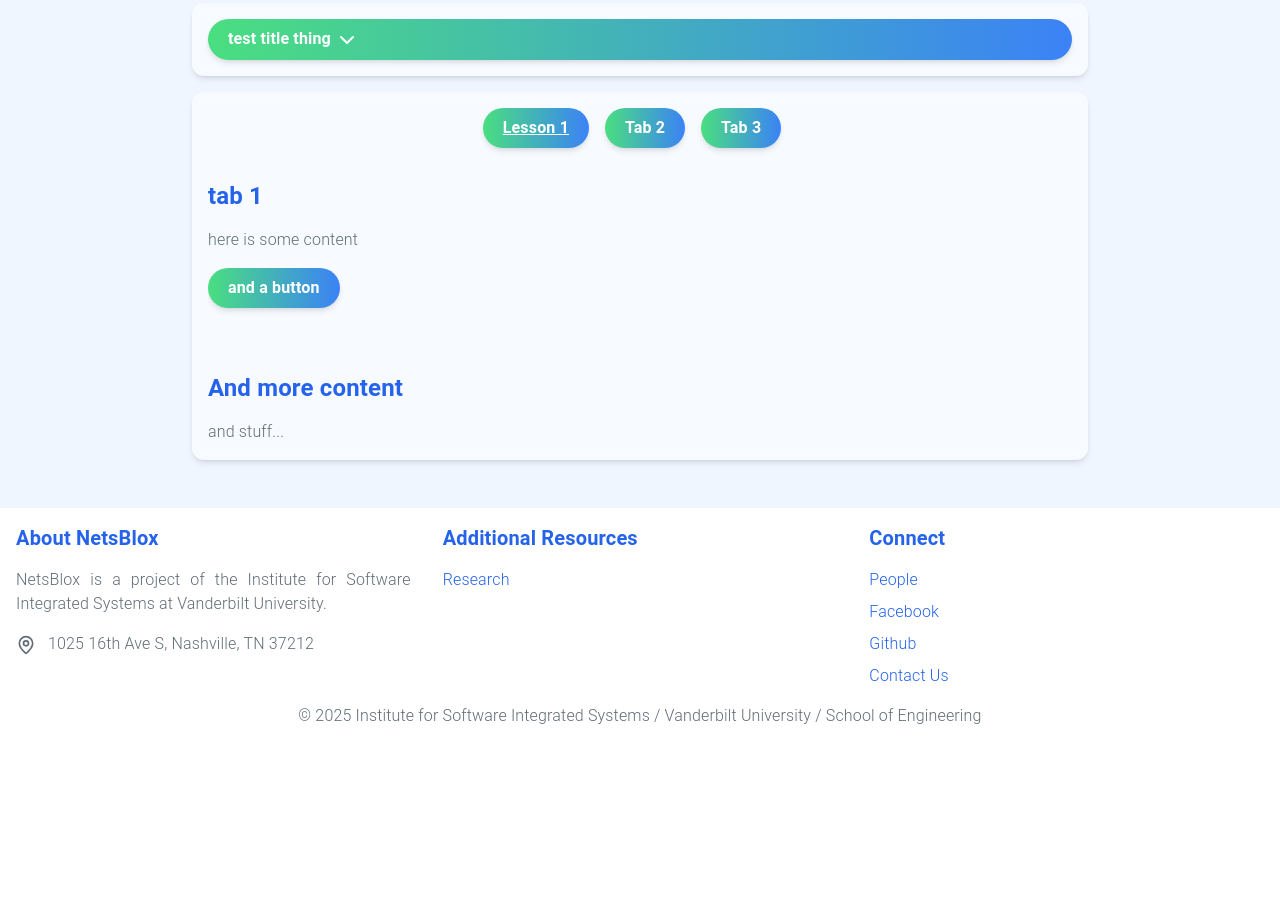
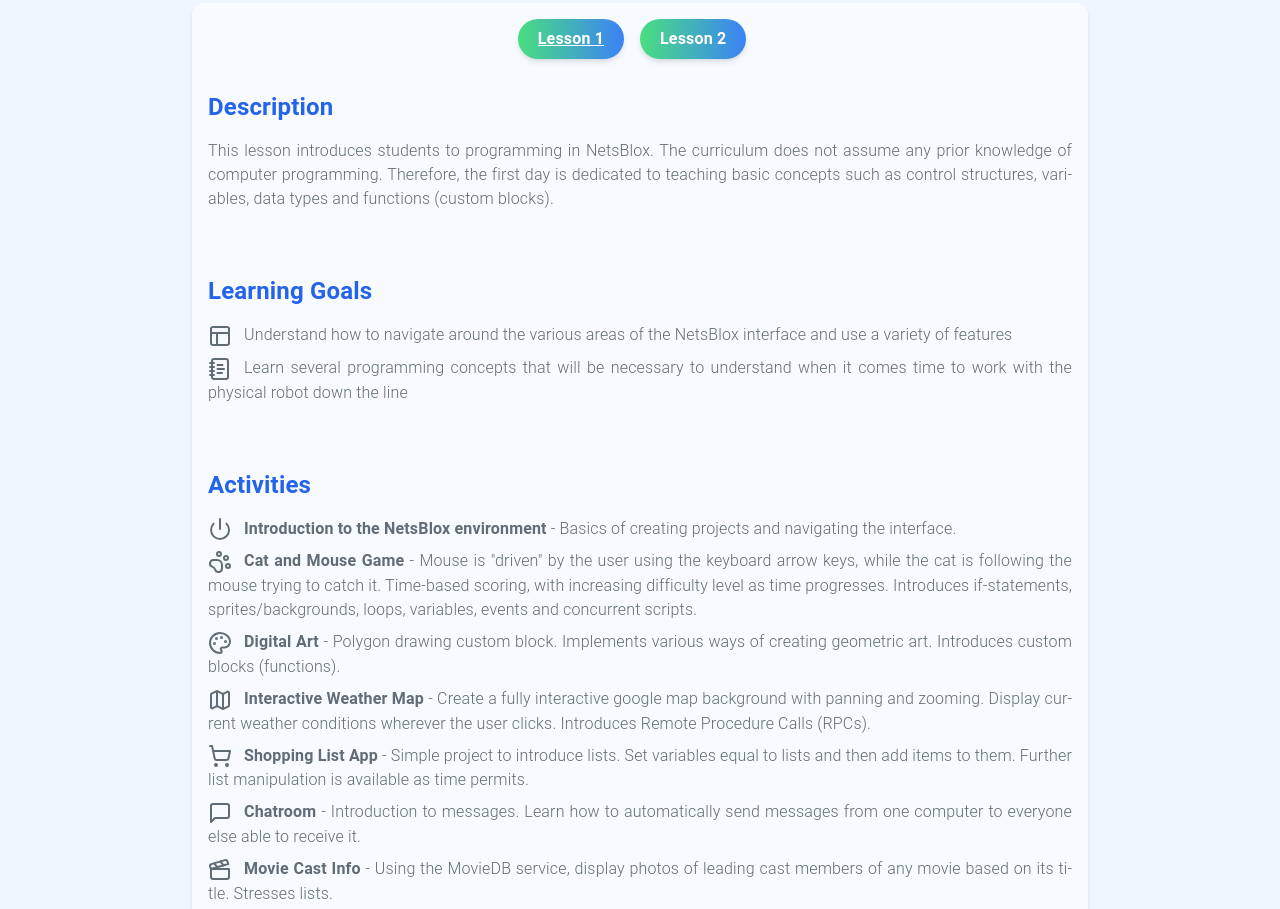
Before and after one commit to NetsBlox/web, a React app: page /cybersecurity in a window 1280 px wide. Shown: the part 997-1906 px from the top of the page. Before the commit the page ends 1741 px from the top, so only its background shows below. Built offline with nearby package versions, Linux system fonts and the light colour scheme.

Commit message:
fix tabview animation

```diff
--- a/src/components.js
+++ b/src/components.js
@@ -59,13 +59,22 @@
 }
 
 export function TabView({children, key="TabView"}) {
-  const [active, setActive] = useState(0);
+  children = children.map ? children : [children];
+
+  const [ordering, setOrdering] = useState(children.map((_, i) => i));
+  const setActive = i => {
+    const newOrdering = [...ordering];
+    newOrdering.splice(newOrdering.indexOf(i), 1);
+    newOrdering.unshift(i);
+    setOrdering(newOrdering);
+  };
+
   return (
     <Card key={key}>
       <Flex>
-        {children.map((x, i) => <button key={`${key}-t${i}`} style={{textDecorationLine: active === i ? "underline" : "none"}} onClick={() => setActive(i)}>{x.props.title || `Tab ${i+1}`}</button>)}
+        {children.map((x, i) => <button key={`${key}-t${i}`} style={{textDecorationLine: ordering[0] === i ? "underline" : "none"}} onClick={() => setActive(i)}>{x.props.title || `Tab ${i+1}`}</button>)}
       </Flex>
-      {children.map((x, i) => <div key={`${key}-c${i}`} className={`transition-all duration-300 ease-in-out overflow-hidden`} style={active === i ? {marginTop: "2rem", maxHeight: "100vh", opacity: 100} : {marginTop: 0, maxHeight: 0, opacity: 0}}>{x}</div>)}
+      {ordering.map((i, j) => <div key={`${key}-c${i}`} className={`transition-all duration-300 ease-in-out overflow-hidden`} style={j === 0 ? {marginTop: "2rem", opacity: 100} : {marginTop: 0, maxHeight: 0, opacity: 0}}>{children[i]}</div>)}
     </Card>
   );
 }
--- a/src/global.css
+++ b/src/global.css
@@ -86,3 +86,9 @@
 iframe, img {
   @apply rounded-xl;
 }
+strong {
+  @apply font-bold;
+}
+code {
+  @apply p-1 rounded-lg bg-gray-200;
+}
--- a/src/pages/cybersecurity.js
+++ b/src/pages/cybersecurity.js
@@ -1,7 +1,7 @@
 
 import React from "react";
-import { Cpu, Rocket, Bird, Sparkles, Users, BookOpen, Lightbulb, Share2, Lock, Brain, Wrench, Shield } from "lucide-react";
-import { Page, Grid, Youtube, Collapsable, TabView } from "../components.js";
+import { Shield, Power, Palette, PawPrint, Map, ShoppingCart, MessageSquare, Clapperboard, PanelsTopLeft, NotebookText } from "lucide-react";
+import { Page, Youtube, TabView, Collapsable } from "../components.js";
 
 export default () => (
   <Page>
@@ -13,34 +13,45 @@
 
     <h2>Lessons</h2>
 
-    <Collapsable title="test title thing">
-      <p>here is some content</p>
-      <p><button>and a button</button></p>
-      <h2>And more content</h2>
-      <p>and stuff...</p>
-    </Collapsable>
-
     <TabView>
       <div title="Lesson 1">
-        <h2>tab 1</h2>
-        <p>here is some content</p>
-        <p><button>and a button</button></p>
-        <h2>And more content</h2>
-        <p>and stuff...</p>
+        <h2>Description</h2>
+
+        <p>This lesson introduces students to programming in NetsBlox. The curriculum does not assume any prior knowledge of computer programming. Therefore, the first day is dedicated to teaching basic concepts such as control structures, variables, data types and functions (custom blocks).</p>
+
+        <h2>Learning Goals</h2>
+
+        <ul>
+          <li><PanelsTopLeft/>Understand how to navigate around the various areas of the NetsBlox interface and use a variety of features</li>
+          <li><NotebookText/>Learn several programming concepts that will be necessary to understand when it comes time to work with the physical robot down the line</li>
+        </ul>
+
+        <h2>Activities</h2>
+
+        <ul>
+          <li><Power/><strong>Introduction to the NetsBlox environment</strong> - Basics of creating projects and navigating the interface.</li>
+          <li><PawPrint/><strong>Cat and Mouse Game</strong> - Mouse is "driven" by the user using the keyboard arrow keys, while the cat is following the mouse trying to catch it. Time-based scoring, with increasing difficulty level as time progresses. Introduces if-statements, sprites/backgrounds, loops, variables, events and concurrent scripts.</li>
+          <li><Palette/><strong>Digital Art</strong> - Polygon drawing custom block. Implements various ways of creating geometric art. Introduces custom blocks (functions).</li>
+          <li><Map/><strong>Interactive Weather Map</strong> - Create a fully interactive google map background with panning and zooming. Display current weather conditions wherever the user clicks. Introduces Remote Procedure Calls (RPCs).</li>
+          <li><ShoppingCart/><strong>Shopping List App</strong> - Simple project to introduce lists. Set variables equal to lists and then add items to them. Further list manipulation is available as time permits.</li>
+          <li><MessageSquare/><strong>Chatroom</strong> - Introduction to messages. Learn how to automatically send messages from one computer to everyone else able to receive it.</li>
+          <li><Clapperboard/><strong>Movie Cast Info</strong> - Using the MovieDB service, display photos of leading cast members of any movie based on its title. Stresses lists.</li>
+        </ul>
       </div>
-      <div>
-        <h2>tab 2</h2>
-        <p>here is some content</p>
-        <p>and stuff...</p>
-      </div>
-      <div>
-        <h2>tab 3</h2>
-        <p>here is some content</p>
-        <p><button>and a button</button></p>
-        <p><button>and a button</button></p>
-        <p><button>and a button</button></p>
-        <h2>And more content</h2>
-        <p>and stuff...</p>
+      <div title="Lesson 2">
+        <h2>Description</h2>
+
+        <p>Introduction to programming RoboScape robots. The second day is dedicated to programming the robots with NetsBlox to carry our simple tasks. This will familiarize the students with robot programming in general, as well as lets them practice their newly acquired programming/NetsBlox skills.</p>
+
+        <h2>Learning Goals</h2>
+
+        <ul>
+          <li>Learn about the various remote procedure calls (RPCs) of RoboScape</li>
+          <li>Communicate with robots by using the <code>getRobots</code>, <code>listen</code>, and <code>send</code> RPCs</li>
+          <li>Apply previously learned programming concepts, such as variables and loops, in order to move the robot both manually and autonomously</li>
+        </ul>
+
+        <h2>Activities</h2>
       </div>
     </TabView>
   </Page>
```
